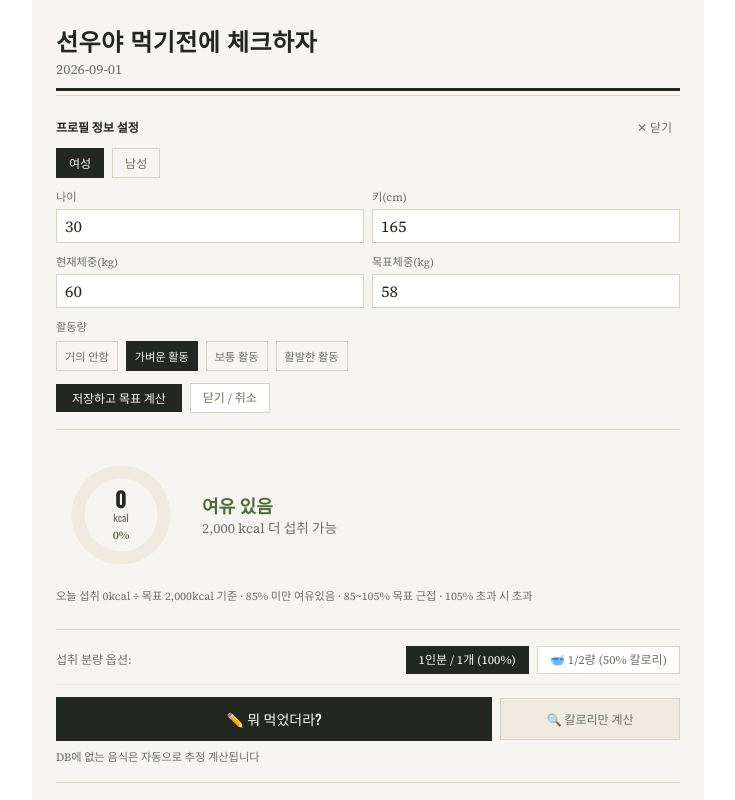
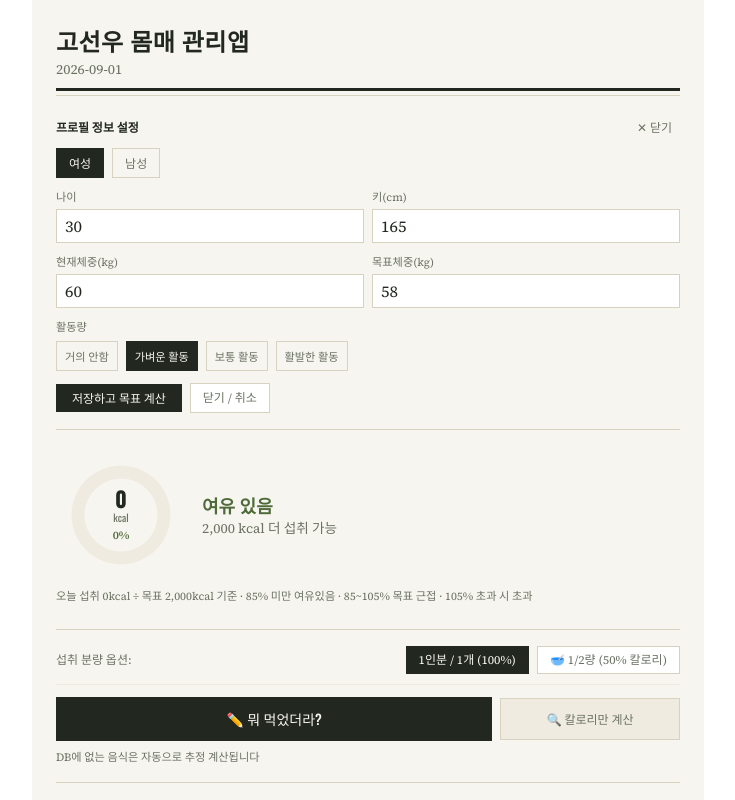
Before and after one commit to ko750125-afk/CalorieCheck, a React (Vite) app: page / in a window 1280 px wide. Shown: the top 800 px of the page, without its empty margins (272-1007 px from the left). Built offline with nearby package versions, Linux system fonts and the light colour scheme.

Commit message:
style: update main header title to '고선우 몸매 관리앱'

```diff
--- a/calorie-check.jsx
+++ b/calorie-check.jsx
@@ -573,7 +573,7 @@ export default function CalorieJournal() {
           }}
           className="text-2xl font-semibold"
         >
-          선우야 먹기전에 체크하자
+          고선우 몸매 관리앱
         </h1>
         <div className="flex items-center justify-between mt-1">
           <span style={{ color: COLOR.inkDim, fontSize: "0.85rem" }}>{todayStr()}</span>
--- a/index.html
+++ b/index.html
@@ -9,7 +9,7 @@
       href="https://fonts.googleapis.com/css2?family=Oswald:wght@400;500;600;700&family=Source+Serif+4:opsz,wght@8..60,400;8..60,600&display=swap"
       rel="stylesheet"
     />
-    <title>선우야 먹기전에 체크하자</title>
+    <title>고선우 몸매 관리앱</title>
   </head>
   <body>
     <div id="root"></div>
--- a/src/App.jsx
+++ b/src/App.jsx
@@ -581,7 +581,7 @@ export default function CalorieJournal() {
           }}
           className="text-2xl font-semibold"
         >
-          선우야 먹기전에 체크하자
+          고선우 몸매 관리앱
         </h1>
         <div className="flex items-center justify-between mt-1">
           <span style={{ color: COLOR.inkDim, fontSize: "0.85rem" }}>{todayStr()}</span>
```
